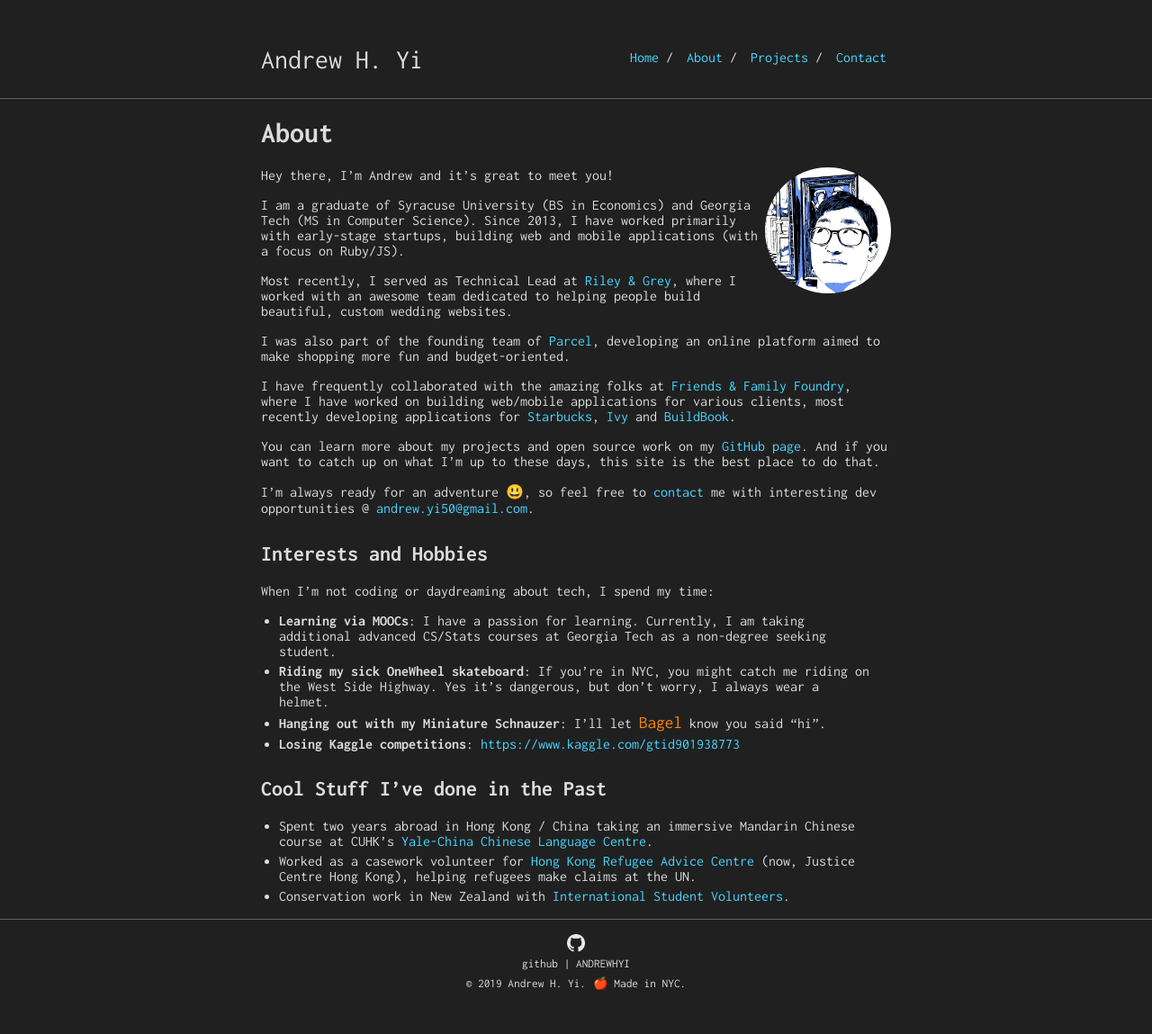
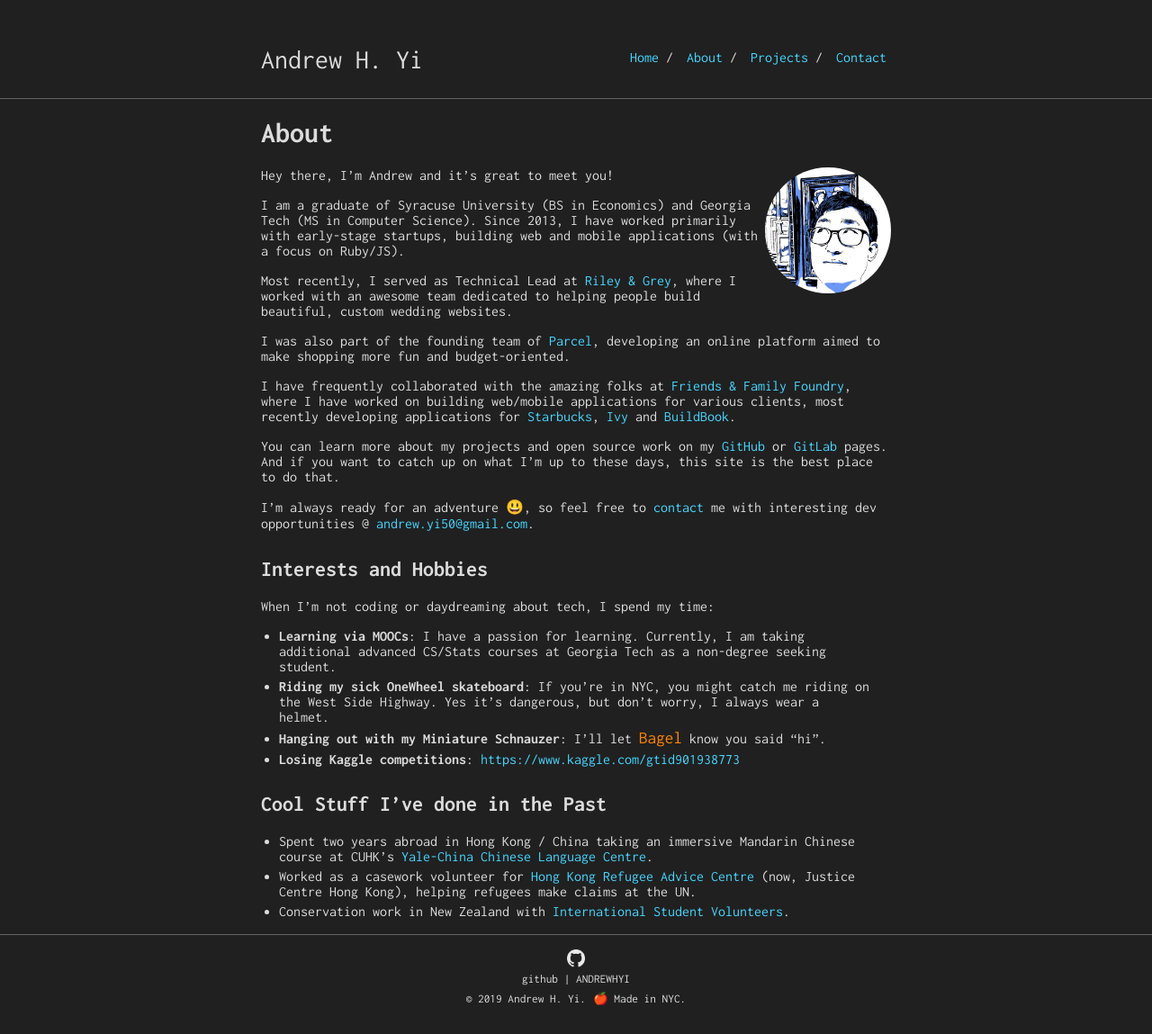
Before and after one commit to AndrewHYi/andrewhyi.github.io, a Jekyll site: the page built from about.md, in a window 1280 px wide. Shown: the whole page at 90% size. Built offline with Jekyll 4.4.1, drawn with Linux system fonts in a browser that asks for light colours.

Commit message:
(about page) Add gitlab link

```diff
--- a/about.md
+++ b/about.md
@@ -17,7 +17,7 @@ I was also part of the founding team of [Parcel](https://www.thisisparcel.com),
 I have frequently collaborated with the amazing folks at [Friends & Family Foundry](https://www.friendsfamily.co), where I have worked on building web/mobile applications for various clients, most recently developing applications for [Starbucks](https://www.starbucks.com), [Ivy](https://www.ivy.com) and [BuildBook](https://www.buildbook.co).
 
 
-You can learn more about my projects and open source work on my [GitHub page](https://www.github.com/AndrewHYi). And if you want to catch up on what I’m up to these days, this site is the best place to do that.
+You can learn more about my projects and open source work on my [GitHub](https://www.github.com/AndrewHYi) or [GitLab](https://www.gitlab.com/AndrewHYi) pages. And if you want to catch up on what I’m up to these days, this site is the best place to do that.
 
 I'm always ready for an adventure 😃, so feel free to [contact](/contact) me with interesting dev opportunities @ <andrew.yi50@gmail.com>.
 
```
